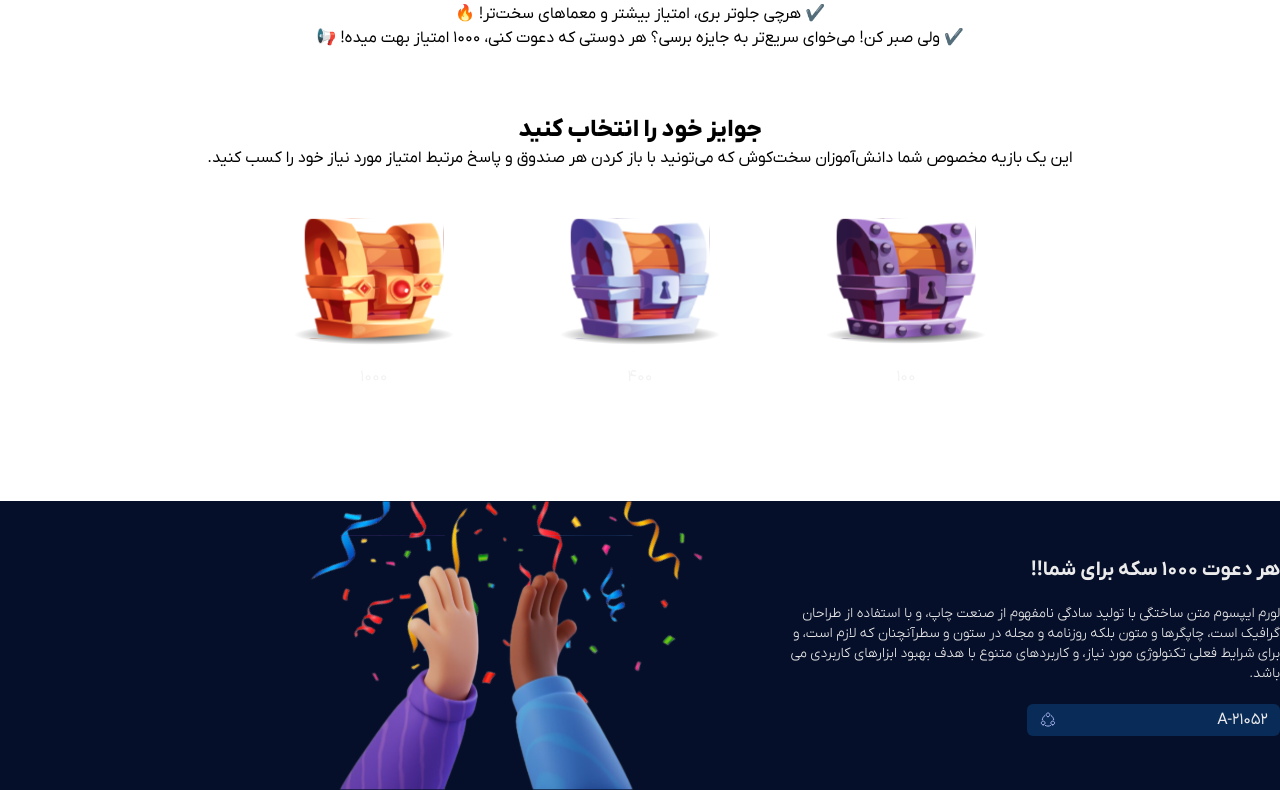
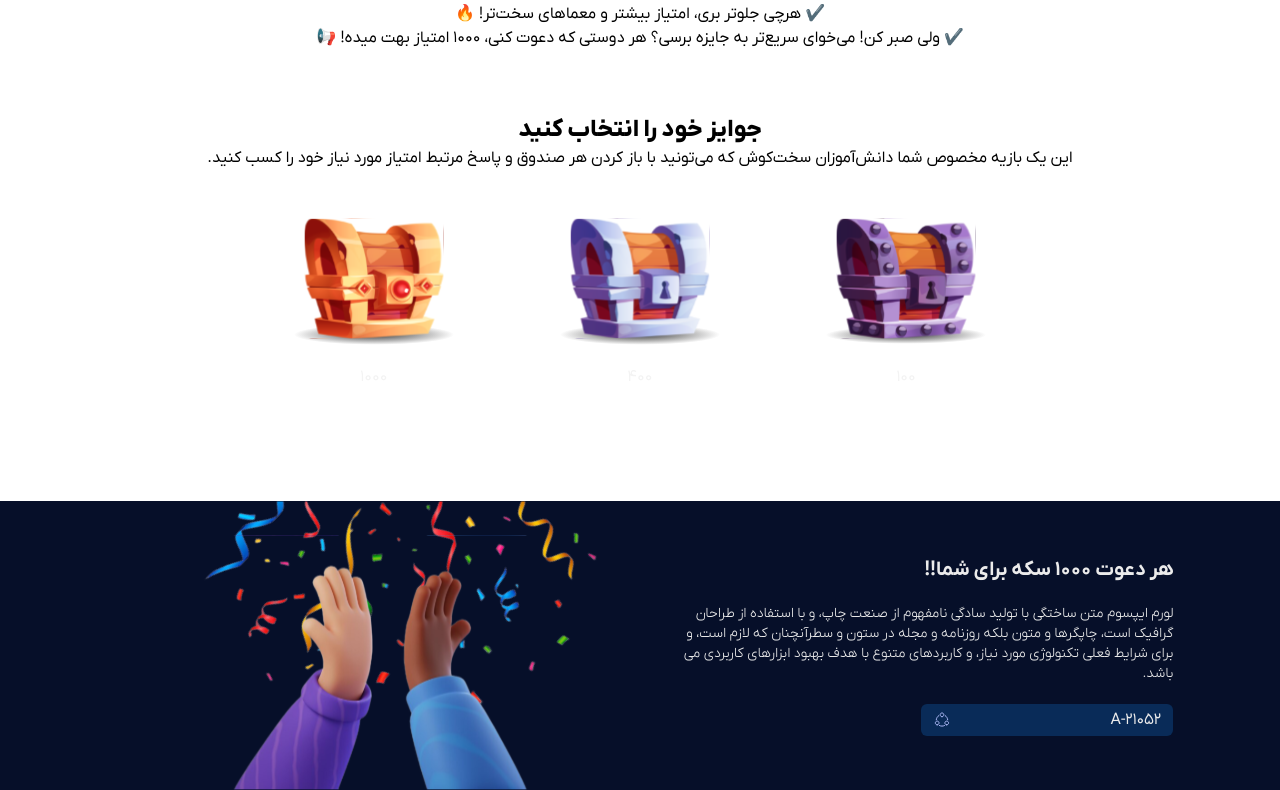
Before and after one commit to Shakiba-Alipour/HashtGroup, a React (Create React App) app in the folder hashtgroup/: page / in a window 1280 px wide. Shown: the part 343-1133 px from the top of the page. Built offline with nearby package versions, Linux system fonts and the light colour scheme; the HTML template or start-up script is replaced by a standard one.

Commit message:
content position is corrected

```diff
--- a/hashtgroup/src/components/Invitation.tsx
+++ b/hashtgroup/src/components/Invitation.tsx
@@ -15,10 +15,9 @@ const Invitation = ({code}: { code: string }) => {
     //     });
     // };
 
-    return <div
-        className="!w-full bg-Background text-Light-Surface">
+    return <div className="!w-full bg-Background text-Light-Surface content-center">
         <div
-            className="border-Secondary-Background rounded-md w-10/12 flex lg:flex-row md:flex-row sm:flex-col-reverse !justify-evenly !content-center">
+            className="border-Secondary-Text rounded-md h-5/6 w-10/12 flex lg:flex-row md:flex-row sm:flex-col-reverse !justify-evenly justify-self-center">
             <div
                 className="flex flex-col justify-items-start justify-between content-start text-right w-3/5 gap-y-5 self-center">
                 <h2 className="font-bold text-xl">هر دعوت 1000 سکه برای شما!!</h2>
```
